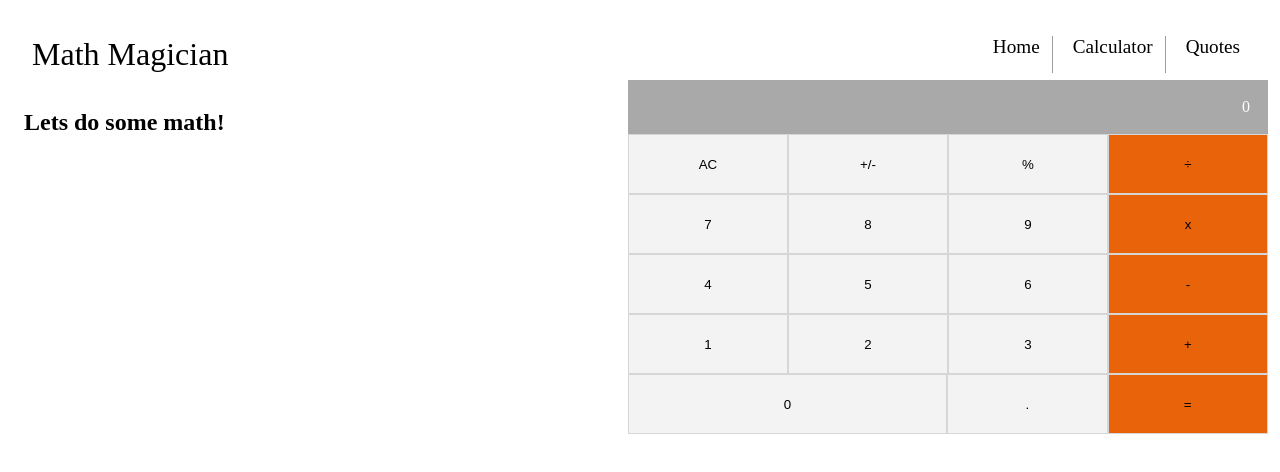
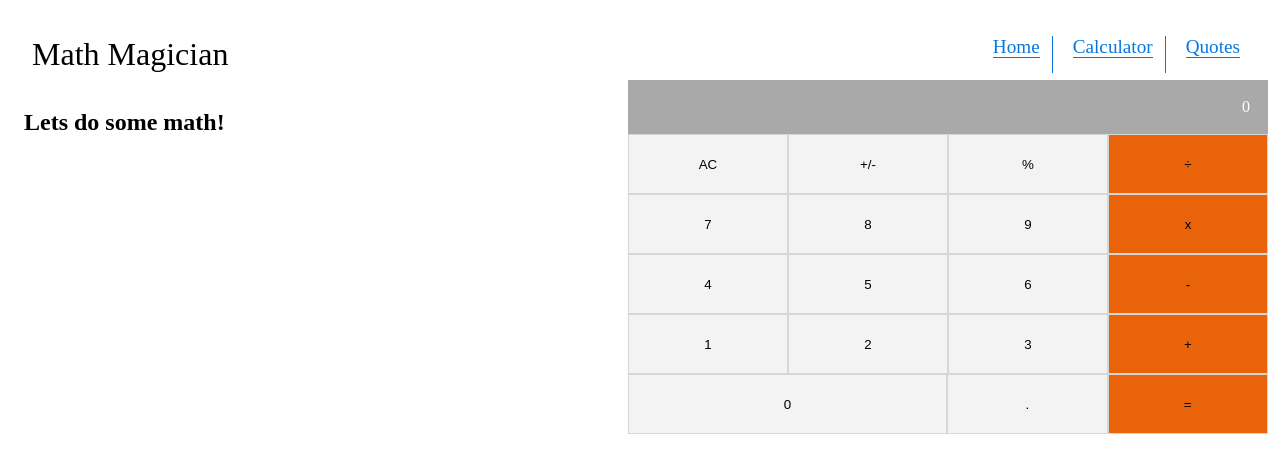
Before and after one commit to Bornittah/mathmagicians, a React (Create React App) app: page /calculator in a window 1280 px wide. Shown: the top 472 px of the page. Built offline with nearby package versions, Linux system fonts and the light colour scheme; the HTML template or start-up script is replaced by a standard one.

Commit message:
Add styles

```diff
--- a/src/components/style.css
+++ b/src/components/style.css
@@ -73,12 +73,13 @@ main {
   background-color: #e9630a;
 }
 
-eader {
+header {
   width: 100%;
+  margin-bottom: 12px;
 }
 
 .border-right {
-  border-right: 1px solid #9b9e9d;
+  border-right: 1px solid #0677e0;
 }
 
 nav {
@@ -103,8 +104,9 @@ nav {
 
 .nav-link a {
   text-decoration: none;
-  color: inherit;
+  color: #0677e0;
   font-size: 1.2rem;
+  border-bottom: 1px solid #0677e0;
 }
 
 .title {
```
